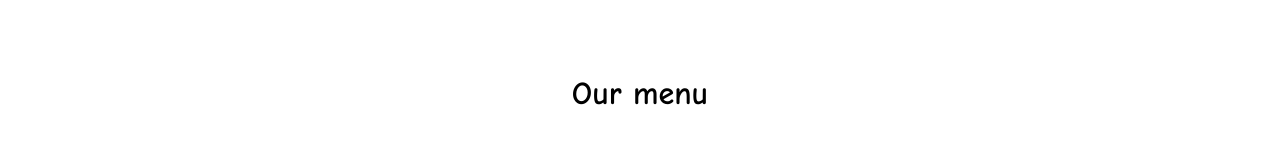
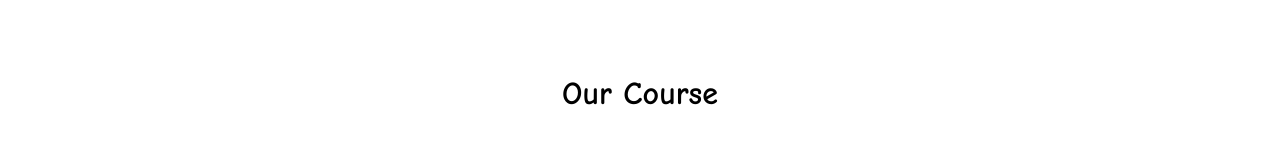
Before and after one commit to Ghassanaz/Coursera-Assignment, a plain HTML site: page module2-solution/index.html in a window 1280 px wide. Shown: the top 155 px of the page. Drawn offline with Linux system fonts and the light colour scheme.

Commit message:
initial commit

```diff
--- a/module2-solution/index.html
+++ b/module2-solution/index.html
@@ -12,7 +12,7 @@
 
             <div class="row">
 
-                <h1 class="main-title">Our menu</h1>
+                <h1 class="main-title">Our Course</h1>
 
                 <div class="col-lg-4">
                     <div class="item">
```
